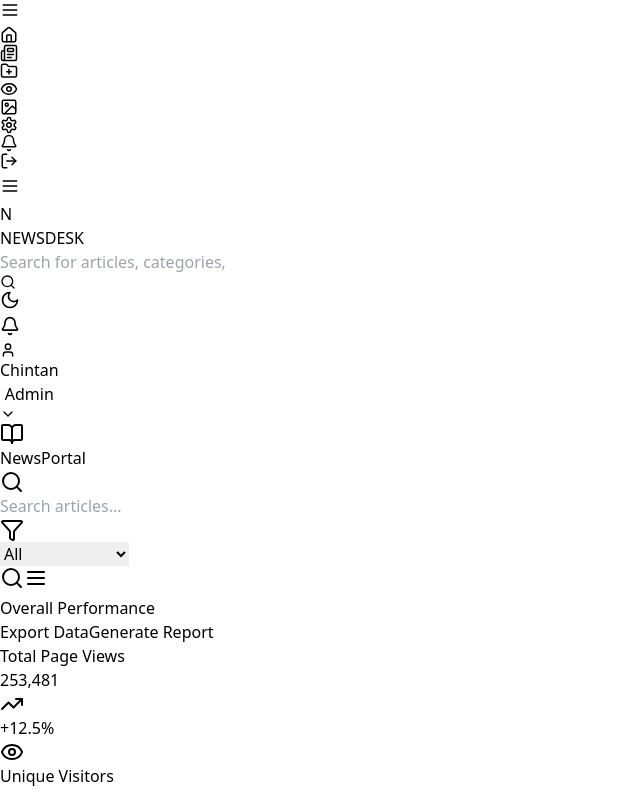
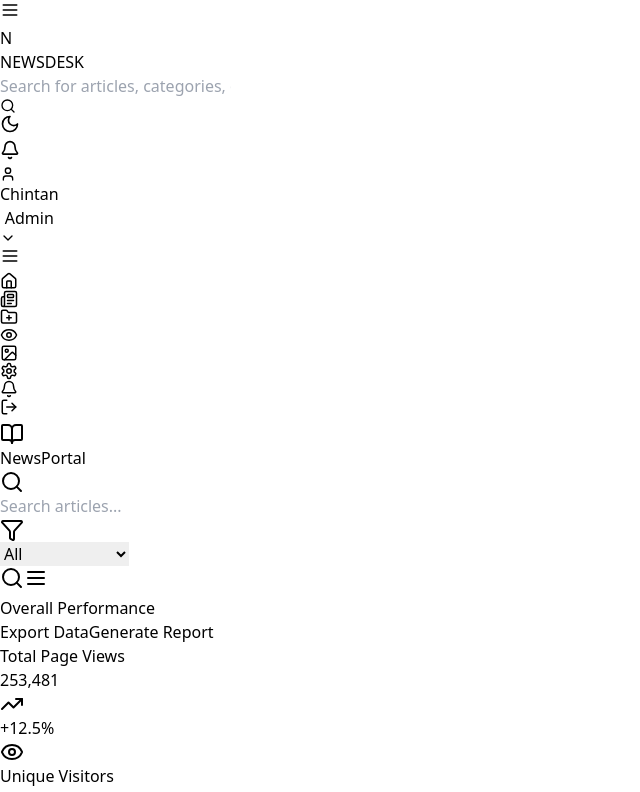
Before and after one commit to saahil0708/Chintan-Admin-Panel, a React (Vite) app: page / in a window 1280 px wide. Shown: the top 792 px of the page, without its empty margins (0-640 px from the left). Built offline with nearby package versions, Linux system fonts and the light colour scheme.

Commit message:
Layout Updated..!!

```diff
--- a/src/Layout/Layout.jsx
+++ b/src/Layout/Layout.jsx
@@ -12,8 +12,19 @@ export default function Layout({ children }) {
 
     return (
         <div className="flex font-[Poppins] min-h-screen w-full bg-gray-50">
-            {/* Sidebar - fixed on both mobile and desktop */}
-            <div className={`fixed inset-y-0 z-30 transition-all duration-300 ${isSidebarOpen ? 'translate-x-0 w-72' : '-translate-x-full md:translate-x-0 md:w-20'}`}>
+            {/* Fixed Navbar */}
+            <div className="fixed top-0 left-0 right-0 z-40">
+                <Navbar toggleSidebar={toggleSidebar} />
+            </div>
+
+            {/* Fixed Sidebar - positioned below navbar */}
+            <div
+                className={`
+                    fixed top-16 bottom-0 z-30
+                    transition-all duration-300
+                    ${isSidebarOpen ? 'translate-x-0 w-72' : '-translate-x-full md:translate-x-0 md:w-20'}
+                `}
+            >
                 <Sidebar
                     collapsed={!isSidebarOpen}
                     toggleSidebar={toggleSidebar}
@@ -28,10 +39,9 @@ export default function Layout({ children }) {
                 />
             )}
 
-            {/* Main content - with padding to account for sidebar */}
-            <div className="flex-1 flex flex-col overflow-hidden md:ml-20 transition-all duration-300 w-full">
-                <Navbar toggleSidebar={toggleSidebar} />
-                <main className="flex-1 overflow-y-auto p-4 w-full pt-20">
+            {/* Main content - with padding to account for both fixed elements */}
+            <div className="flex-1 flex flex-col overflow-hidden pt-16 md:ml-20 transition-all duration-300 w-full">
+                <main className="flex-1 overflow-y-auto p-4 w-full">
                     <Outlet />
                 </main>
             </div>
```
